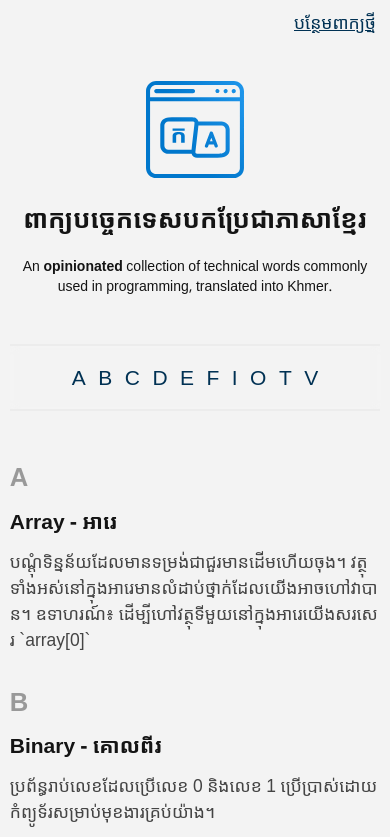
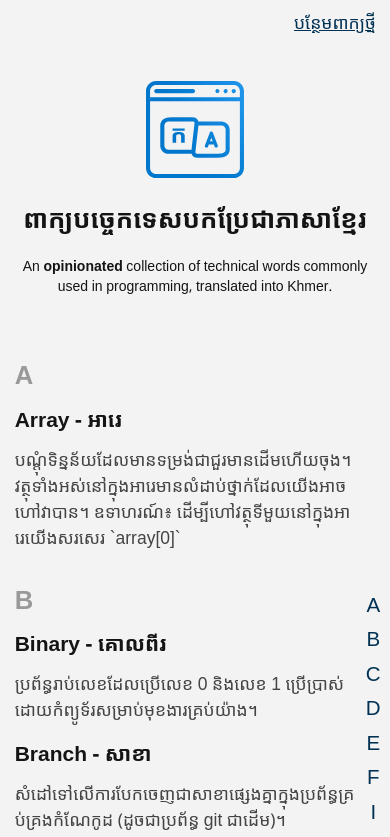
Before and after one commit to masayaShinoda/khmer-programming-words, a SvelteKit app: page / in a window 390 px wide. Shown: the top 837 px of the page. Built offline with nearby package versions, Linux system fonts and the light colour scheme.

Commit message:
mobile nav update

```diff
--- a/src/routes/+page.svelte
+++ b/src/routes/+page.svelte
@@ -83,6 +83,7 @@
 		border-top: 2px solid;
 		border-bottom: 2px solid;
 		border-color: var(--clr_grey_shade_e);
+		user-select: none;
 
 		font-size: 1.25rem;
 
@@ -108,6 +109,41 @@
 		margin-right: 0.5rem;
 	}
 
+	/* mobile dictionary nav */
+	@media screen and (max-width: 40em) {
+		.section_alpha_nav {
+			flex-direction: column;
+			position: sticky;
+			right: 0;
+			top: 0;
+			padding: 0 .625rem;
+			margin: auto 0 auto auto;
+			width: auto;
+			height: 100dvh;
+			max-width: 10vw;
+			border: none;
+			background: none;
+			backdrop-filter: none;
+			-webkit-backdrop-filter: none;
+			float: right;
+			/* outline: 1px solid red; */
+		}
+		.section_alpha_nav nav {
+			display: inline-flex;
+			flex-direction: column;
+			align-items: center;
+			justify-content: center;
+		}
+		.section_alpha_nav a {
+			margin-bottom: 1rem;
+			font-size: var(--type_scale_4);
+		}
+		.section_alpha_nav a:not(:last-of-type):not(:only-child) {
+			margin: 0 0 1rem 0;
+			/* outline: 1px solid green; */
+		}
+	}
+
 	.section_main {
 		display: flex;
 		flex-direction: column;
@@ -123,6 +159,9 @@
 	@media screen and (max-width: 40em) {
 		.section_main {
 			line-break: anywhere;
+			max-width: 87.5%;
+			margin-right: 8.75%;
+			/* outline: 1px solid red; */
 		}
 	}
 
```
